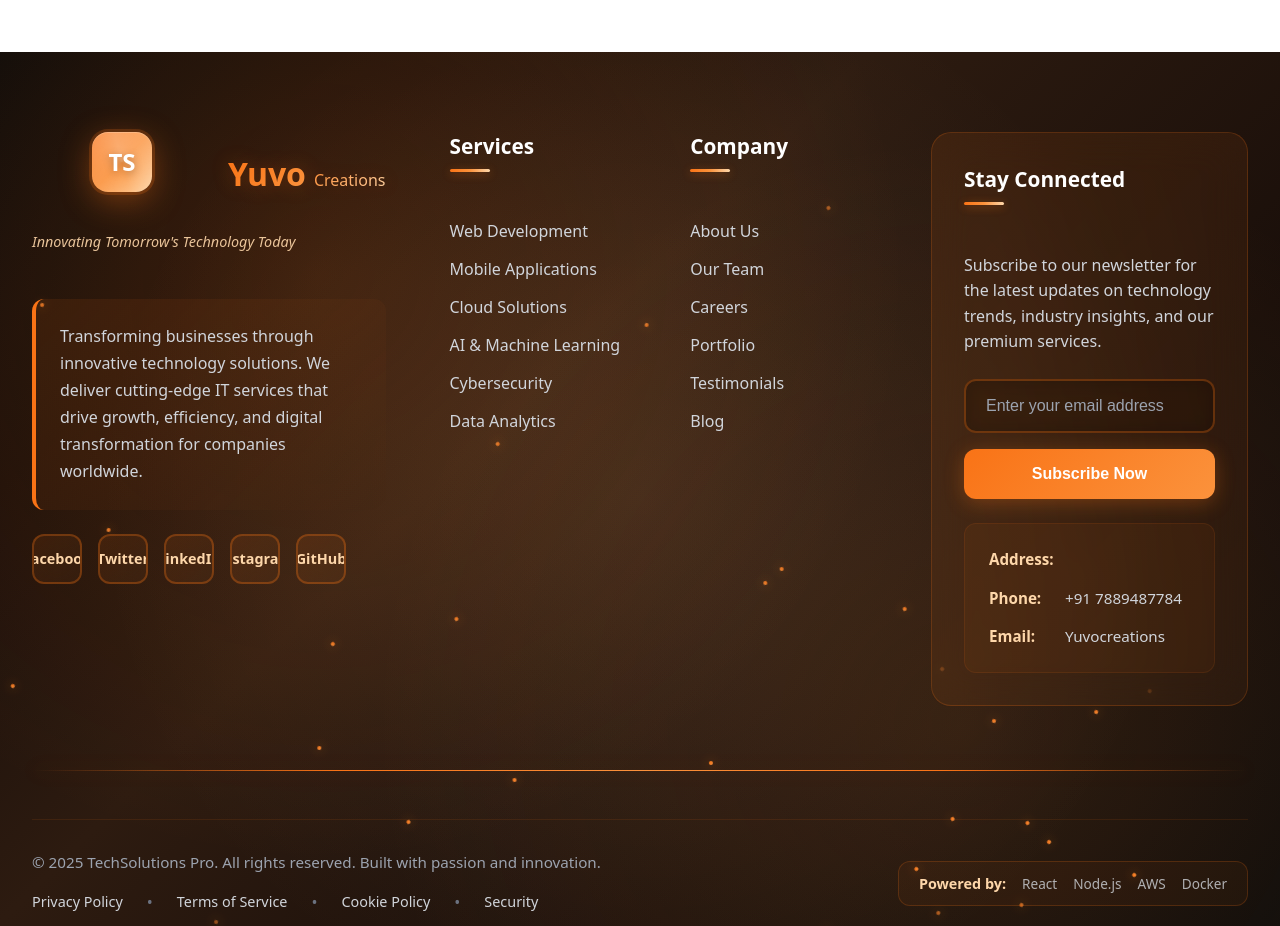
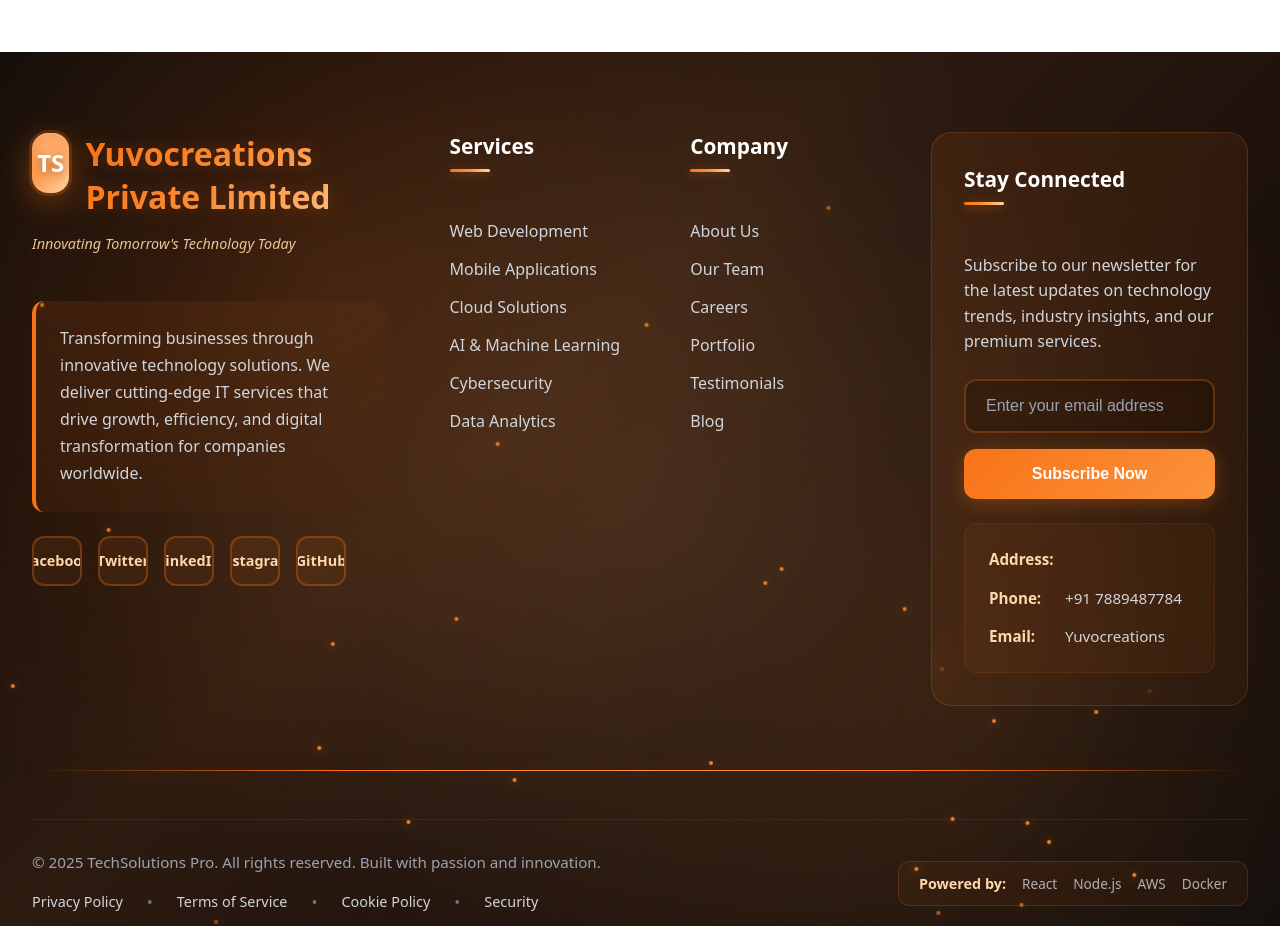
Before and after one commit to Akshat0811hub/yuvocreations, a React (Create React App) app: page /contact in a window 1280 px wide. Shown: the part 980-1906 px from the top of the page. Built offline with nearby package versions, Linux system fonts and the light colour scheme.

Commit message:
Changes in FOoter

```diff
--- a/src/components/Footer.jsx
+++ b/src/components/Footer.jsx
@@ -631,7 +631,7 @@
                 <div className="logo-main">
                   <div className="logo-icon"></div>
                   <div className="logo-text">
-                    <h3>Yuvo<span>Creations</span></h3>
+                    <h3>Yuvocreations Private Limited</h3>
                   </div>
                 </div>
                 <div className="logo-tagline">Innovating Tomorrow's Technology Today</div>
```
